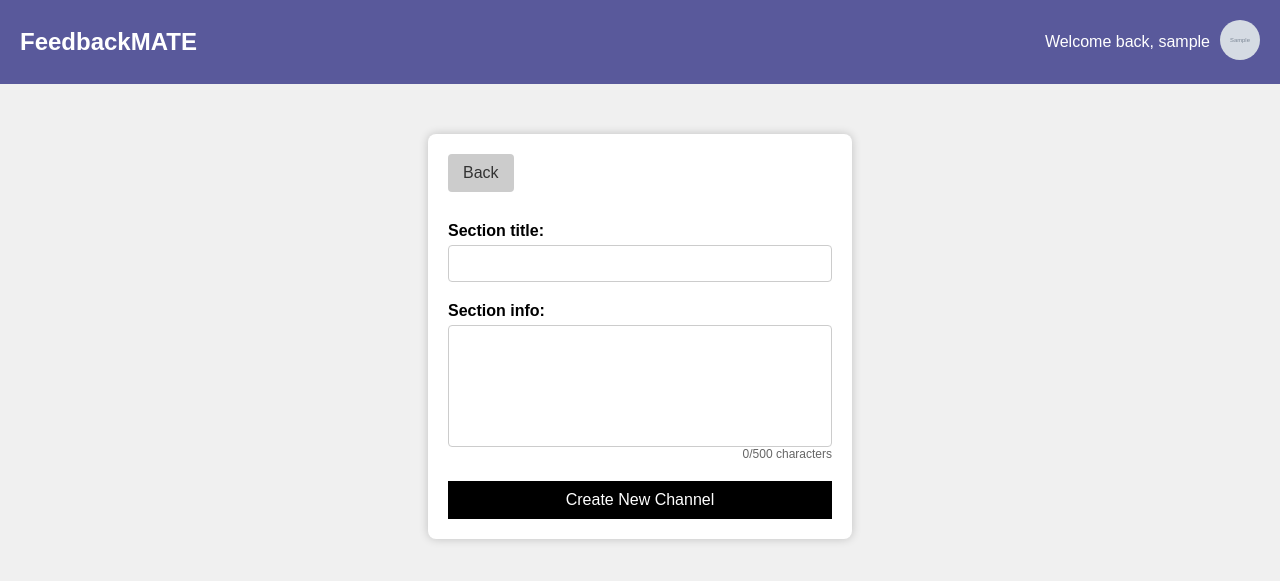
After one commit to ZhikunzZZ/Individual-Project, a Django app: template FeedbackMate/main/templates/create_section.html in a window 1280 px wide. The commit adds this page. Shown: the top 581 px of the page. Run offline with Django 4.2, Linux system fonts and the light colour scheme; data comes from the database, SQL or seed files in the repository; both versions use the stored data as it was after the commit; the template is opened without the code that fills it: values that come from a table or form of the project are taken from there, most other values are stand-ins (such as "Sample title", 1, 10 or a date in 2020); grey boxes marked "Sample" are stand-in pictures.

Commit message:
create section function update (done)

```diff
--- a/FeedbackMate/FeedbackMate/urls.py
+++ b/FeedbackMate/FeedbackMate/urls.py
@@ -34,6 +34,7 @@ urlpatterns = [
     path('teacher/channel/<int:channel_id>/section/<int:section_id>/', views.section, name='section'),
     path('teacher/channel/<int:channel_id>/section/<int:section_id>/edit/', views.edit_section, name='edit-section'),
     path('teacher/create_channel/', views.createChannel, name="create-channel"),
+    path('channel/<int:channel_id>/create-section/', views.createSection, name='create-section'),
     path('delete-channel/<int:channel_id>/', views.delete_channel, name='delete-channel'),
     path('delete-section/<int:section_id>/', views.delete_section, name='delete-section'),
     path('mark-comment-as-read/<int:comment_id>/', views.mark_comment_as_read, name='mark-comment-as-read'),
--- /dev/null
+++ b/FeedbackMate/main/templates/create_section.html
@@ -0,0 +1,208 @@
+<!DOCTYPE html>
+<html lang="en">
+
+<head>
+    <meta charset="UTF-8">
+    <meta name="viewport" content="width=device-width, initial-scale=1.0">
+    <title>Teacher Main Page</title>
+    <style>
+        body {
+            font-family: Arial, sans-serif;
+            margin: 0;
+            padding: 0;
+            background-color: #f0f0f0;
+        }
+
+        .header {
+            display: flex;
+            justify-content: space-between;
+            align-items: center;
+            padding: 20px;
+            background-color: #59599B;
+            color: white;
+        }
+
+        .logo {
+            font-size: 24px;
+            font-weight: bold;
+        }
+
+        .user-info {
+            display: flex;
+            align-items: center;
+        }
+
+        .welcome-text {
+            margin-right: 10px;
+        }
+        .user-dropdown {
+        position: relative;
+        }
+
+        .user-dropdown-content {
+            display: none;
+            position: absolute;
+            right: 0;
+            background-color: #f9f9f9;
+            box-shadow: 0px 8px 16px 0px rgba(0, 0, 0, 0.2);
+            z-index: 1;
+        }
+
+        .user-dropdown-content a {
+            white-space: nowrap;  /* Ensure that the content doesn't wrap */
+            min-width: 100px;  /* Adjust as needed */
+            display: block;
+            text-align: left;
+            text-decoration: none;
+        }
+
+        .user-dropdown-content a:hover {
+            background-color: #ddd;
+        }
+
+        .user-dropdown:hover .user-dropdown-content {
+            display: block;
+        }
+                .container {
+            width: 30%; /* Adjusted for a better fit on the screen */
+            margin: 50px auto; /* Centered the container and gave it a top margin */
+            background-color: #fff;
+            padding: 20px;
+            box-shadow: 0 0 10px rgba(0,0,0,0.2); /* Softer shadow */
+            border-radius: 8px;
+        }
+
+        .header {
+            margin-bottom: 20px;
+        }
+
+        .back-button {
+            border: none;
+            background-color: #ccc; /* Light grey background */
+            color: #333; /* Darker text color for contrast */
+            padding: 10px 15px; /* Padding to increase the clickable area */
+            margin-bottom: 30px; /* Space before the form starts */
+            cursor: pointer;
+            font-size: 16px;
+            border-radius: 4px; /* Slightly rounded corners */
+        }
+
+        .form-container {
+            width: 100%;
+        }
+
+        form {
+            display: flex;
+            flex-direction: column;
+        }
+
+        label {
+            margin-bottom: 5px;
+            font-weight: bold;
+        }
+
+        input[type="text"],
+        textarea {
+            margin-bottom: 20px;
+            padding: 10px;
+            border: 1px solid #ccc;
+            border-radius: 4px;
+        }
+
+        textarea {
+            height: 100px;
+            resize: none; /* Disabled resizing */
+        }
+
+        .create-button {
+            padding: 10px 20px;
+            background-color: #000; /* Black background */
+            color: white;
+            border: none;
+            border-radius: 0; /* Sharp corners */
+            cursor: pointer;
+            font-size: 16px;
+            transition: background-color 0.3s; /* Smooth transition for hover effect */
+        }
+
+        .create-button:hover {
+            background-color: #555; /* Dark grey background on hover */
+        }
+
+        /* Responsive adjustments */
+        @media (max-width: 768px) {
+            .container {
+                width: 90%; /* Takes more width on smaller screens */
+                margin-top: 20px; /* Less margin on the top */
+            }
+
+            .back-button {
+                margin-bottom: 20px; /* Less space before the form starts */
+            }
+        }
+        .char-counter {
+            text-align: right;
+            font-size: 12px;
+            margin-top: -20px; /* Position the counter above the textarea's bottom-right corner */
+            margin-bottom: 20px;
+            color: #666;
+        }
+    </style>
+    <script>
+        function updateCharCount() {
+            var info = document.getElementById('channel-info');
+            var count = document.getElementById('char-count');
+            count.textContent = info.value.length + '/500 characters'; // Update the text content with the length of the textarea value
+        }
+        function validateForm() {
+            var name = document.getElementById('channel-name').value;
+            var info = document.getElementById('channel-info').value;
+            if (name.trim() === '' || info.trim() === '') {
+                alert('Both fields are required.');
+                return false;  // Prevents the form from being submitted
+            }
+            return true;  // Allows the form to be submitted
+        }
+    </script>
+
+</head>
+
+<body>
+    <div class="header">
+        <div class="logo">FeedbackMATE</div>
+        <div class="user-info">
+            <span class="welcome-text">Welcome back, {{ username }}</span>
+            <div class="user-dropdown">
+                <img src="{{ user_image }}" alt="User Image" width="40" height="40" style="border-radius: 50%;">
+                <div class="user-dropdown-content">
+                    <a href="{% url 'personal-info' %}">Edit info</a>
+                    <a href="{% url 'logout' %}">Sign out</a>
+                </div>
+            </div>
+        </div>
+    </div>
+    <div class="container">
+        <button class="back-button" onclick="location.href='{% url 'channel-detail' channel_id=channel.id %}'">Back</button>
+        <div class="form-container">
+            <form onsubmit="return validateForm()" method="POST" action="" enctype="multipart/form-data">
+                {% csrf_token %}
+                <label for="channel-name">Section title:</label>
+                <input type="text" id="channel-name" name="channel-name" maxlength="70">
+
+                <label for="channel-info">Section info:</label>
+                <textarea id="channel-info" name="channel-info" oninput="updateCharCount()" maxlength="500"></textarea>
+                <div id="char-count" class="char-counter">0/500 characters</div>
+
+                <button type="submit" class="create-button">Create New Channel</button>
+            </form>
+        </div>
+    </div>
+
+    <script>
+        // Initialize the character count on page load
+        document.addEventListener('DOMContentLoaded', updateCharCount);
+    </script>
+
+</body>
+
+</html>
```
Also changed, not shown: FeedbackMate/main/templates/channel_detail.html (+18 -0 lines), FeedbackMate/main/templates/section_detail.html (+21 -2 lines), FeedbackMate/main/views.py (+14 -0 lines), FeedbackMate/db.sqlite3.
